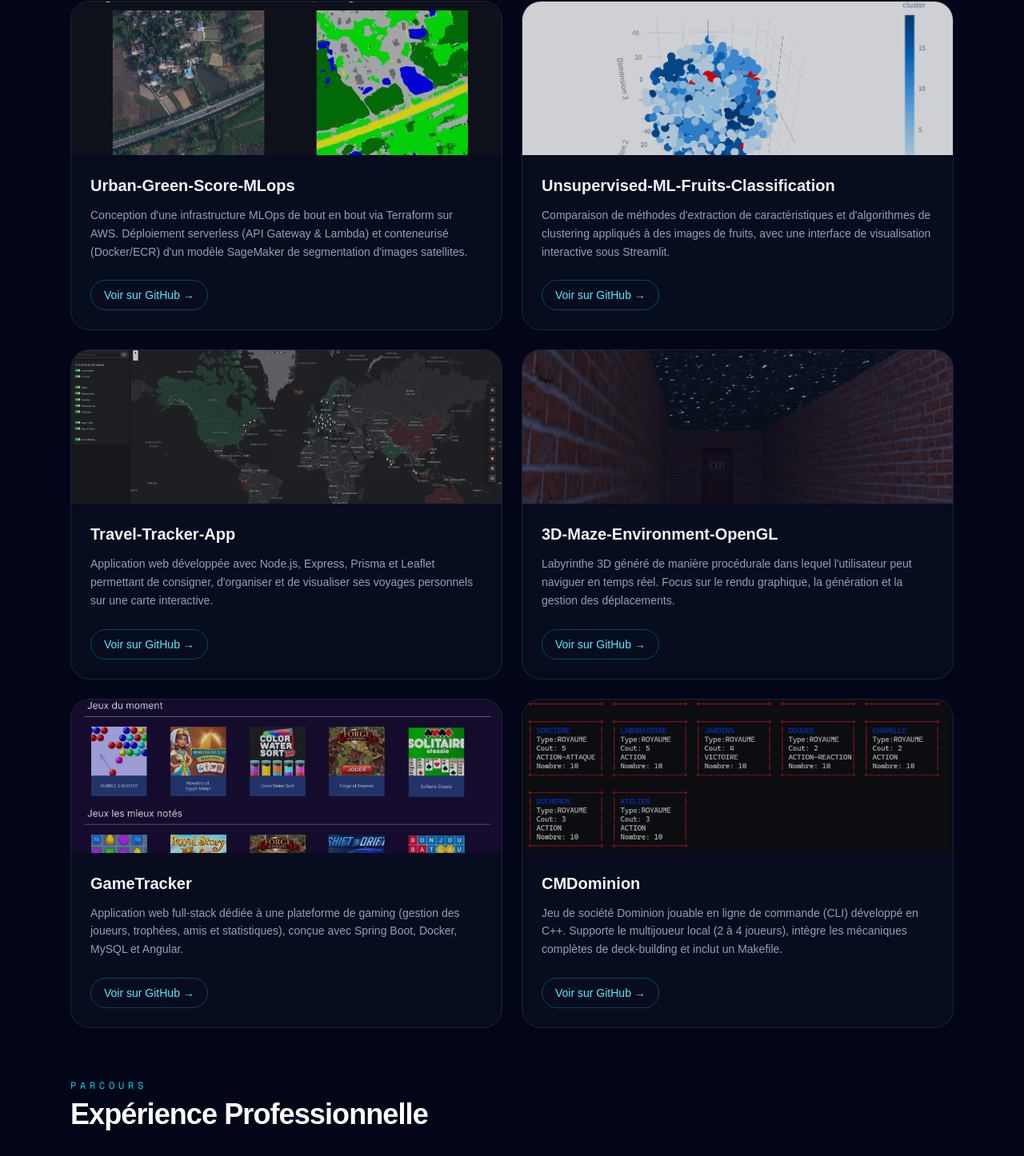
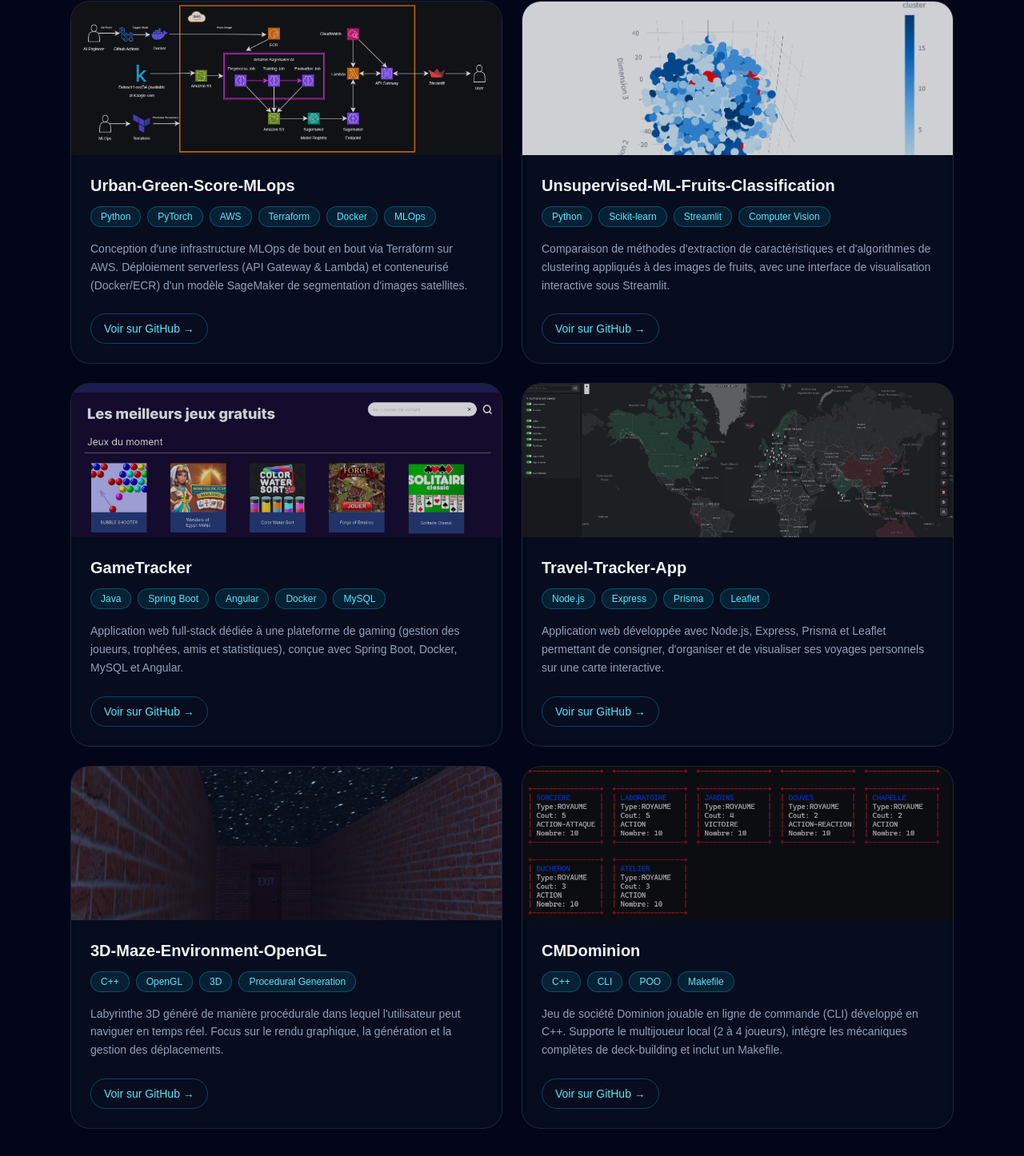
Before and after one commit to yoanlouvois/e-portfolio, a Next.js app: page / in a window 1280 px wide. Shown: the part 1379-2825 px from the top of the page at 80% size. Built offline with nearby package versions, Linux system fonts and the light colour scheme.

Commit message:
update: add tags to projects and enhance AWS label in PortfolioFlow component

```diff
--- a/src/components/PortfolioFlow.tsx
+++ b/src/components/PortfolioFlow.tsx
@@ -18,7 +18,7 @@ const rawNodes = [
   { id: "iac", label: "Infrastructure as Code" },
   { id: "terraform", label: "Terraform" },
   { id: "cloud", label: "Cloud" },
-  { id: "aws", label: "AWS" },
+  { id: "aws", label: "AWS\nEC2 • S3 • Lambda • VPC" },
 
   { id: "languages", label: "Langages" },
   { id: "poo", label: "Programmation Orientée Objet" },
--- a/src/components/ProjectsSection.tsx
+++ b/src/components/ProjectsSection.tsx
@@ -5,6 +5,7 @@ const projects = [
     title: "Urban-Green-Score-MLops",
     image: "/projects/urban-green-score.png",
     github: "https://github.com/yoanlouvois/Urban-Green-Score-MLops",
+    tags: ["Python", "PyTorch", "AWS", "Terraform", "Docker", "MLOps"],
     description:
       "Conception d'une infrastructure MLOps de bout en bout via Terraform sur AWS. Déploiement serverless (API Gateway & Lambda) et conteneurisé (Docker/ECR) d'un modèle SageMaker de segmentation d'images satellites.",
   },
@@ -12,13 +13,23 @@ const projects = [
     title: "Unsupervised-ML-Fruits-Classification",
     image: "/projects/fruits-classification.png",
     github: "https://github.com/yoanlouvois/Unsupervised-ML-Fruits-Classification",
+    tags: ["Python", "Scikit-learn", "Streamlit", "Computer Vision"],
     description:
       "Comparaison de méthodes d'extraction de caractéristiques et d'algorithmes de clustering appliqués à des images de fruits, avec une interface de visualisation interactive sous Streamlit.",
+  },
+  {
+    title: "GameTracker",
+    image: "/projects/gametracker.png",
+    github: "https://github.com/yoanlouvois/GameTrackerProject-Backend",
+    tags: ["Java", "Spring Boot", "Angular", "Docker", "MySQL"],
+    description:
+      "Application web full-stack dédiée à une plateforme de gaming (gestion des joueurs, trophées, amis et statistiques), conçue avec Spring Boot, Docker, MySQL et Angular.",
   },
   {
     title: "Travel-Tracker-App",
     image: "/projects/travel-tracker.png",
     github: "https://github.com/yoanlouvois/Travel-Tracker-App",
+    tags: ["Node.js", "Express", "Prisma", "Leaflet"],
     description:
       "Application web développée avec Node.js, Express, Prisma et Leaflet permettant de consigner, d'organiser et de visualiser ses voyages personnels sur une carte interactive.",
   },
@@ -26,20 +37,15 @@ const projects = [
     title: "3D-Maze-Environment-OpenGL",
     image: "/projects/maze-opengl.png",
     github: "https://github.com/yoanlouvois/3D-Maze-Environment-OpenGL",
+    tags: ["C++", "OpenGL", "3D", "Procedural Generation"],
     description:
       "Labyrinthe 3D généré de manière procédurale dans lequel l'utilisateur peut naviguer en temps réel. Focus sur le rendu graphique, la génération et la gestion des déplacements.",
-  },
-  {
-    title: "GameTracker",
-    image: "/projects/gametracker.png",
-    github: "https://github.com/yoanlouvois/GameTrackerProject-Backend",
-    description:
-      "Application web full-stack dédiée à une plateforme de gaming (gestion des joueurs, trophées, amis et statistiques), conçue avec Spring Boot, Docker, MySQL et Angular.",
   },
   {
     title: "CMDominion",
     image: "/projects/cmdominion.png",
     github: "https://github.com/yoanlouvois/CMDominion",
+    tags: ["C++", "CLI", "POO", "Makefile"],
     description:
       "Jeu de société Dominion jouable en ligne de commande (CLI) développé en C++. Supporte le multijoueur local (2 à 4 joueurs), intègre les mécaniques complètes de deck-building et inclut un Makefile.",
   }
@@ -77,6 +83,17 @@ export default function ProjectsSection() {
                 {project.title}
               </h3>
 
+              <div className="mb-4 flex flex-wrap gap-2">
+                {project.tags.map((tag) => (
+                  <span
+                    key={tag}
+                    className="rounded-full border border-cyan-400/30 bg-cyan-400/10 px-3 py-1 text-xs font-medium text-cyan-300"
+                  >
+                    {tag}
+                  </span>
+                ))}
+              </div>
+
               <p className="mb-6 text-sm leading-relaxed text-slate-400">
                 {project.description}
               </p>
```
Also changed, not shown: public/projects/gametracker.png, public/projects/urban-green-score.png.
